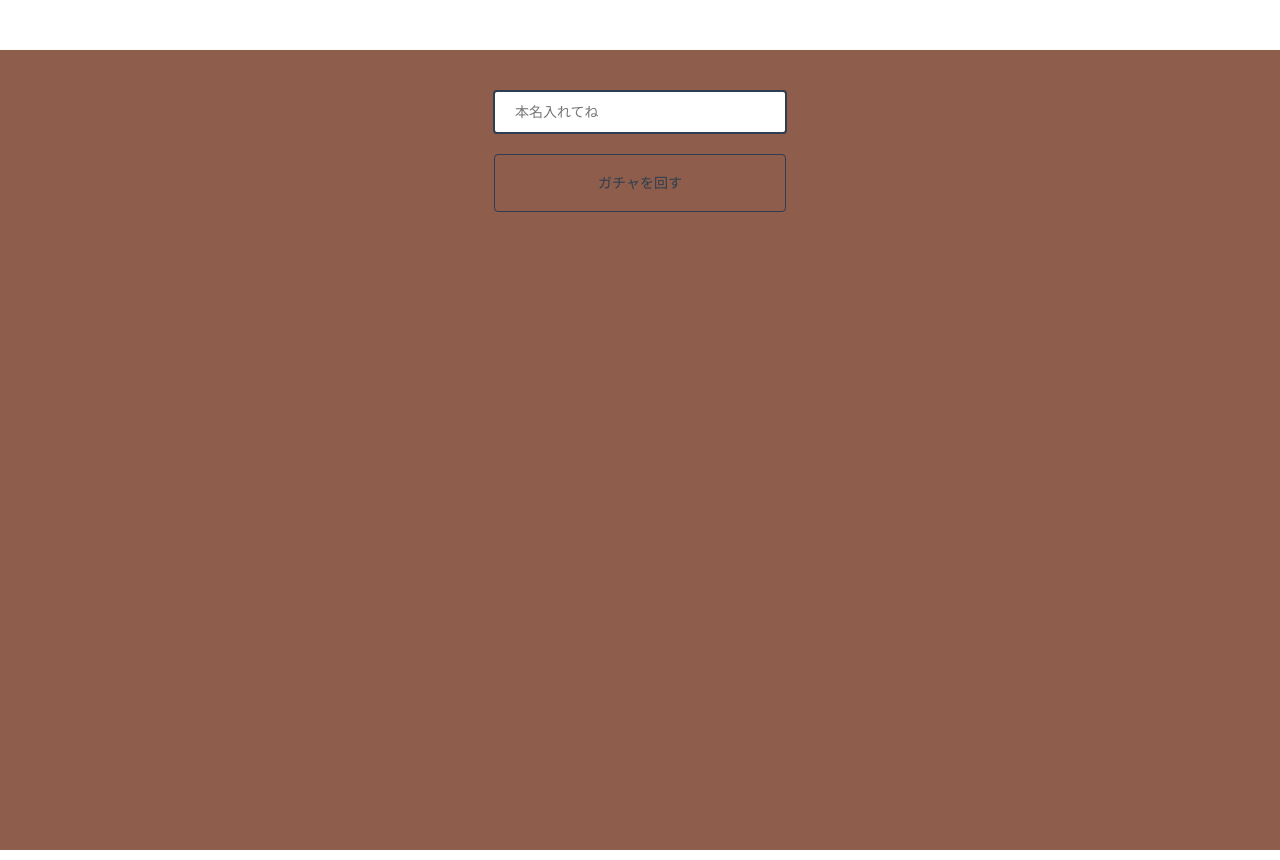
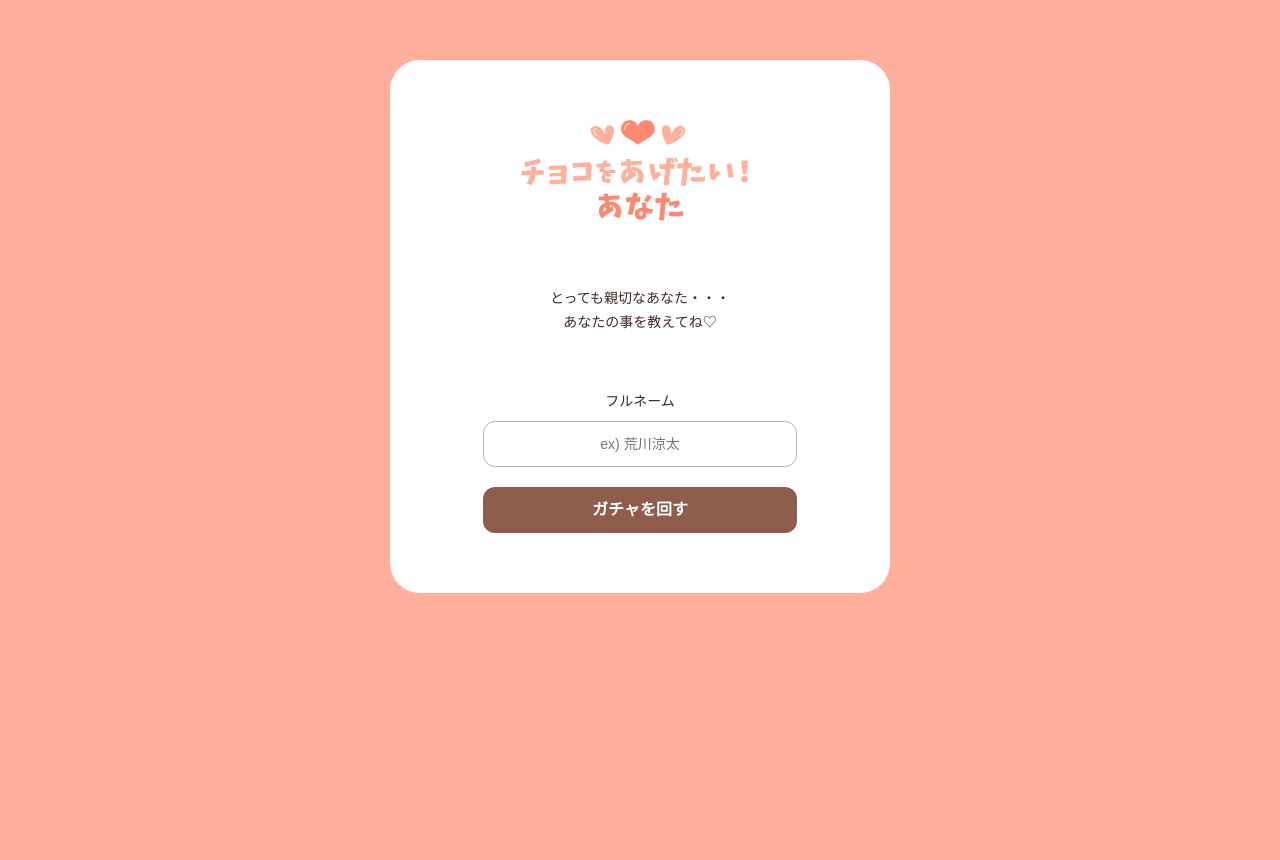
Before and after one commit to aaaaayako/vg-front, a Vue app: page /#/EntryForm in a window 1280 px wide. Built offline with nearby package versions, Linux system fonts and the light colour scheme.

Commit message:
add: Reflect the design to the entry page

```diff
--- a/index.html
+++ b/index.html
@@ -5,7 +5,7 @@
     <meta name="viewport" content="width=device-width,initial-scale=1.0">
     <title>vg-front</title>
   </head>
-  <body style="min-height: 100%; height: 100%;">
+  <body style="min-height: 100%; height: 100%; background-color: #ffaf9b;">
     <div id="app"></div>
     <!-- built files will be auto injected -->
   </body>
--- a/src/App.vue
+++ b/src/App.vue
@@ -22,7 +22,7 @@ export default {
   -webkit-font-smoothing: antialiased;
   -moz-osx-font-smoothing: grayscale;
   color: #fff;
-  background-color: #8e5d4b;
+  background-color: #ffaf9b;
   height: 100%;
 }
 
@@ -40,6 +40,13 @@ export default {
   text-align: center;
 }
 
+.contents-container {
+  width: 500px;
+  border-radius: 30px;
+  background-color: #fff;
+  margin: 60px auto;
+}
+
 .link-area {
   text-decoration: none;
   color: #2c3e50;
--- a/src/components/EntryForm.vue
+++ b/src/components/EntryForm.vue
@@ -1,12 +1,19 @@
 <template>
-  <div class="page-wrapper">
-    <div class="contents">
-      <input @input="doUpdate" class="input-name" placeholder="本名入れてね">
-      <router-link to="/Gacha" class="link-area">
-        <div class="entry-button">
-          ガチャを回す
-        </div>
-      </router-link>
+  <div class="entry-form-container contents">
+    <div class="contents-container">
+      <div class="entry-form-wrapper">
+        <h1>
+          <img src="../assets/choco-presenter-title.png" alt="チョコをあげたい！あなた" width="240" height="106">
+        </h1>
+        <p class="choco-presenter-desc">とっても親切なあなた・・・<br>あなたの事を教えてね♡</p>
+        <label for="full-name">フルネーム</label>
+        <input @input="doUpdate" id="full-name" class="input-name" placeholder="ex) 荒川涼太">
+        <router-link to="/Gacha" class="link-area">
+          <div class="entry-button">
+            ガチャを回す
+          </div>
+        </router-link>
+      </div>
     </div>
   </div>
 </template>
@@ -29,22 +36,44 @@ export default {
 
 <!-- Add "scoped" attribute to limit CSS to this component only -->
 <style scoped>
+.entry-form-container {
+  margin: 0 auto;
+  color: #412929;
+}
+
+.entry-form-wrapper {
+  padding: 60px;
+  margin: 0 auto;
+}
+
+.choco-presenter-desc {
+  line-height: 1.7;
+  padding: 44px 0;
+}
+
 .entry-button {
-  border: 1px solid #2c3e50;;
-  width: 250px;
+  background-color: #8e5d4b;
+  border-radius: 12px;
+  font-size: 16px;
+  color: #fff;
+  font-weight: bold;
+  width: 314px;
+  height: 46px;
   margin: 0 auto;
-  padding: 20px;
-  text-align: center;
-  border-radius: 4px;
+  display: flex;
+  justify-content: center;
+  align-items: center;
 }
 
 .input-name {
-  margin: 20px 0;
+  margin: 12px 0 20px;
   padding: 0 20px;
   font-size: 14px;
-  width: 250px;
-  height: 40px;
-  border: 2px solid #2c3e50;;
-  border-radius: 4px;
+  width: 314px;
+  height: 46px;
+  border: 1px solid #b4b4b4;
+  border-radius: 12px;
+  text-align: center;
+  box-sizing: border-box;
 }
 </style>
--- a/src/components/Home.vue
+++ b/src/components/Home.vue
@@ -1,6 +1,5 @@
 <template>
-  <div class="">
-    <div class="contents">
+  <div class="top contents">
     <section class="title-bg">
       <h1 class="title-bg-inner">
         <div class="section-wrapper">
@@ -34,7 +33,6 @@
       </div>
     </section>
   </div>
-  </div>
 </template>
 
 <script>
@@ -45,6 +43,12 @@ export default {
 
 <!-- Add "scoped" attribute to limit CSS to this component only -->
 <style scoped>
+.top {
+  background-color: #8e5d4b;
+  width: 100vw;
+  height: 100vh;
+}
+
 .logo-img {
   width: 308px;
   height: 154px;
```
Also changed, not shown: src/assets/choco-fff.png (added). Lines whose indentation alone changed are shown as unchanged.
